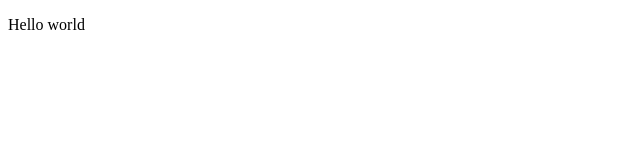
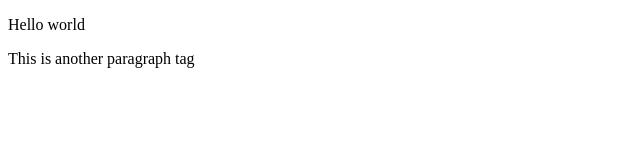
Before and after one commit to shamujjal1/first-repo, a plain HTML site: page index.html in a window 1280 px wide. Shown: the whole page, without its empty margins (0-640 px from the left). Drawn offline with Linux system fonts and the light colour scheme.

Commit message:
Describe the changes made

```diff
--- a/index.html
+++ b/index.html
@@ -7,5 +7,6 @@
 </head>
 <body>
     <p>Hello world</p>
+    <p>This is another paragraph tag</p>
 </body>
 </html>
```
